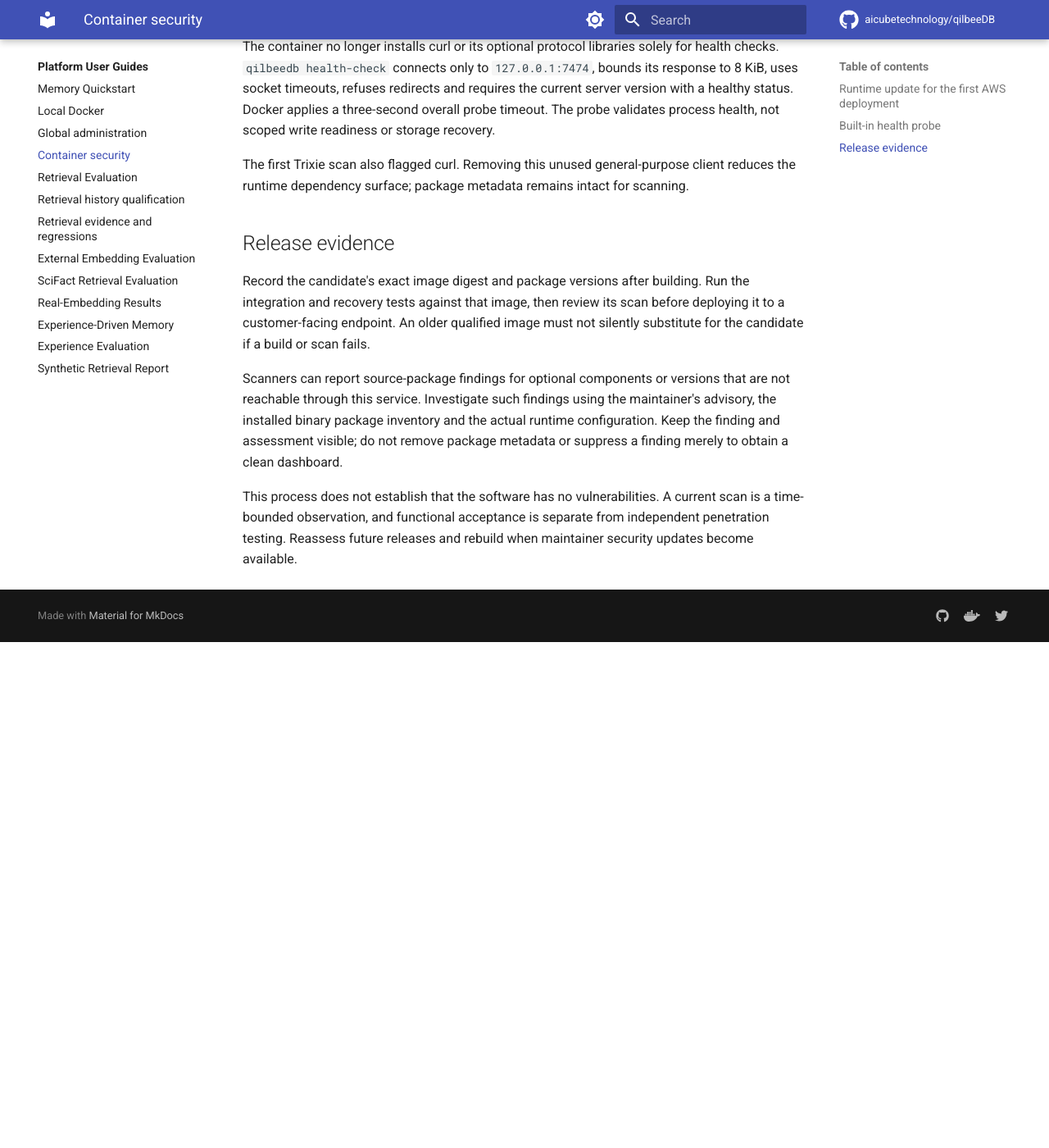
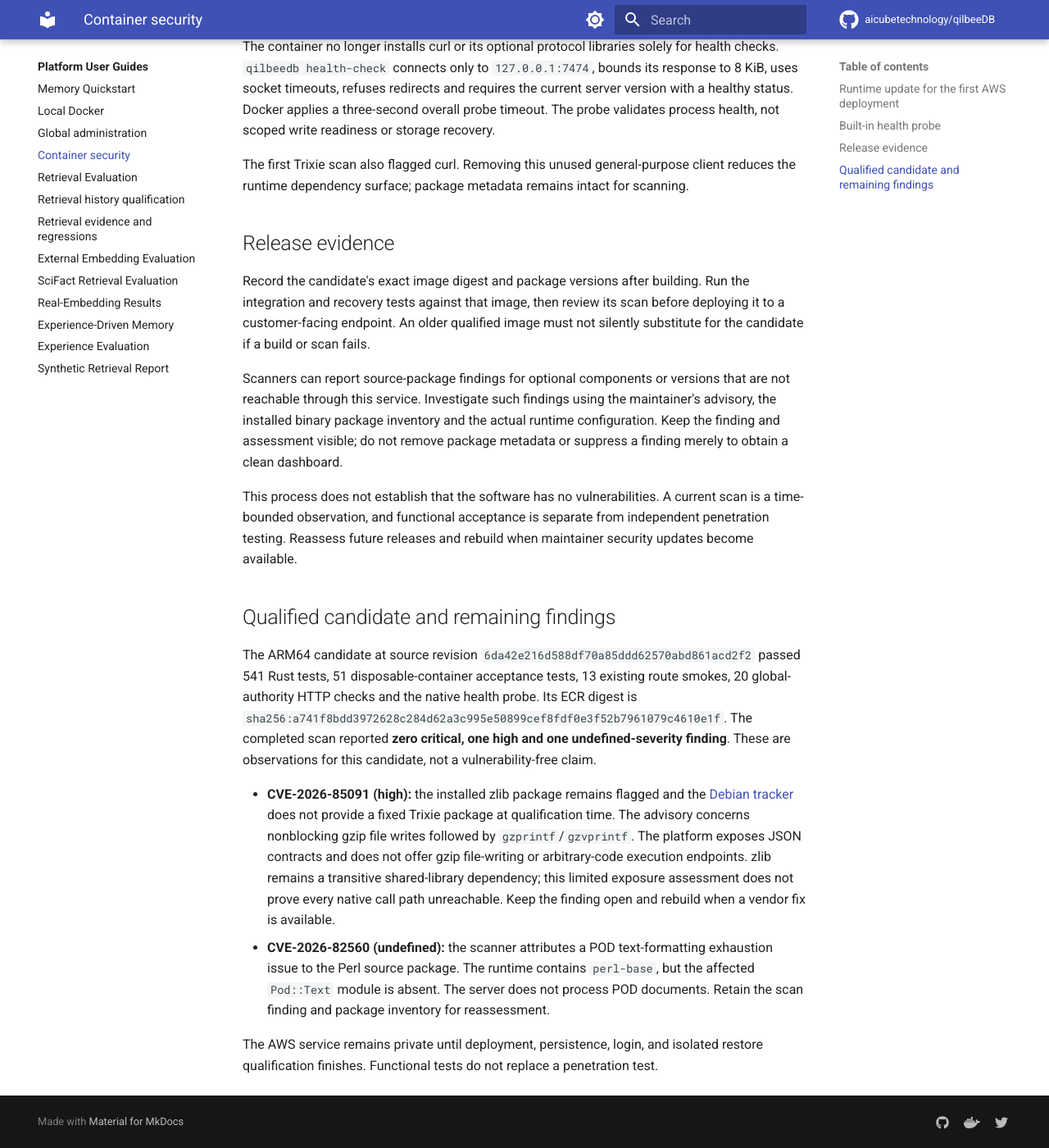
Before and after one commit to aicubetechnology/qilbeeDB, an MkDocs documentation site: the page built from docs/security/container-security.md, in a window 1280 px wide and 1400 px high, scrolled down 807 px. Shown: the whole window at 82% size. Built offline with MkDocs 1.6.1 and Material for MkDocs 9.7.7, drawn with Linux system fonts in a browser that asks for light colours; comment, search, counter and statistics services are not loaded; before the commit the page ends 1590 px from its top, so only the background shows below that.

Commit message:
Record runtime qualification and unresolved dependency findings

```diff
--- a/docs/security/container-security.md
+++ b/docs/security/container-security.md
@@ -49,3 +49,28 @@ This process does not establish that the software has no vulnerabilities. A
 current scan is a time-bounded observation, and functional acceptance is separate
 from independent penetration testing. Reassess future releases and rebuild when
 maintainer security updates become available.
+
+## Qualified candidate and remaining findings
+
+The ARM64 candidate at source revision `6da42e216d588df70a85ddd62570abd861acd2f2`
+passed 541 Rust tests, 51 disposable-container acceptance tests, 13 existing route
+smokes, 20 global-authority HTTP checks and the native health probe. Its ECR digest
+is `sha256:a741f8bdd3972628c284d62a3c995e50899cef8fdf0e3f52b7961079c4610e1f`.
+The completed scan reported **zero critical, one high and one undefined-severity
+finding**. These are observations for this candidate, not a vulnerability-free claim.
+
+- **CVE-2026-85091 (high):** the installed zlib package remains flagged and the
+  [Debian tracker](https://security-tracker.debian.org/tracker/CVE-2026-85091) does
+  not provide a fixed Trixie package at qualification time. The advisory concerns
+  nonblocking gzip file writes followed by `gzprintf`/`gzvprintf`. The platform
+  exposes JSON contracts and does not offer gzip file-writing or arbitrary-code
+  execution endpoints. zlib remains a transitive shared-library dependency; this
+  limited exposure assessment does not prove every native call path unreachable.
+  Keep the finding open and rebuild when a vendor fix is available.
+- **CVE-2026-82560 (undefined):** the scanner attributes a POD text-formatting
+  exhaustion issue to the Perl source package. The runtime contains `perl-base`,
+  but the affected `Pod::Text` module is absent. The server does not process POD
+  documents. Retain the scan finding and package inventory for reassessment.
+
+The AWS service remains private until deployment, persistence, login, and isolated
+restore qualification finishes. Functional tests do not replace a penetration test.
```
